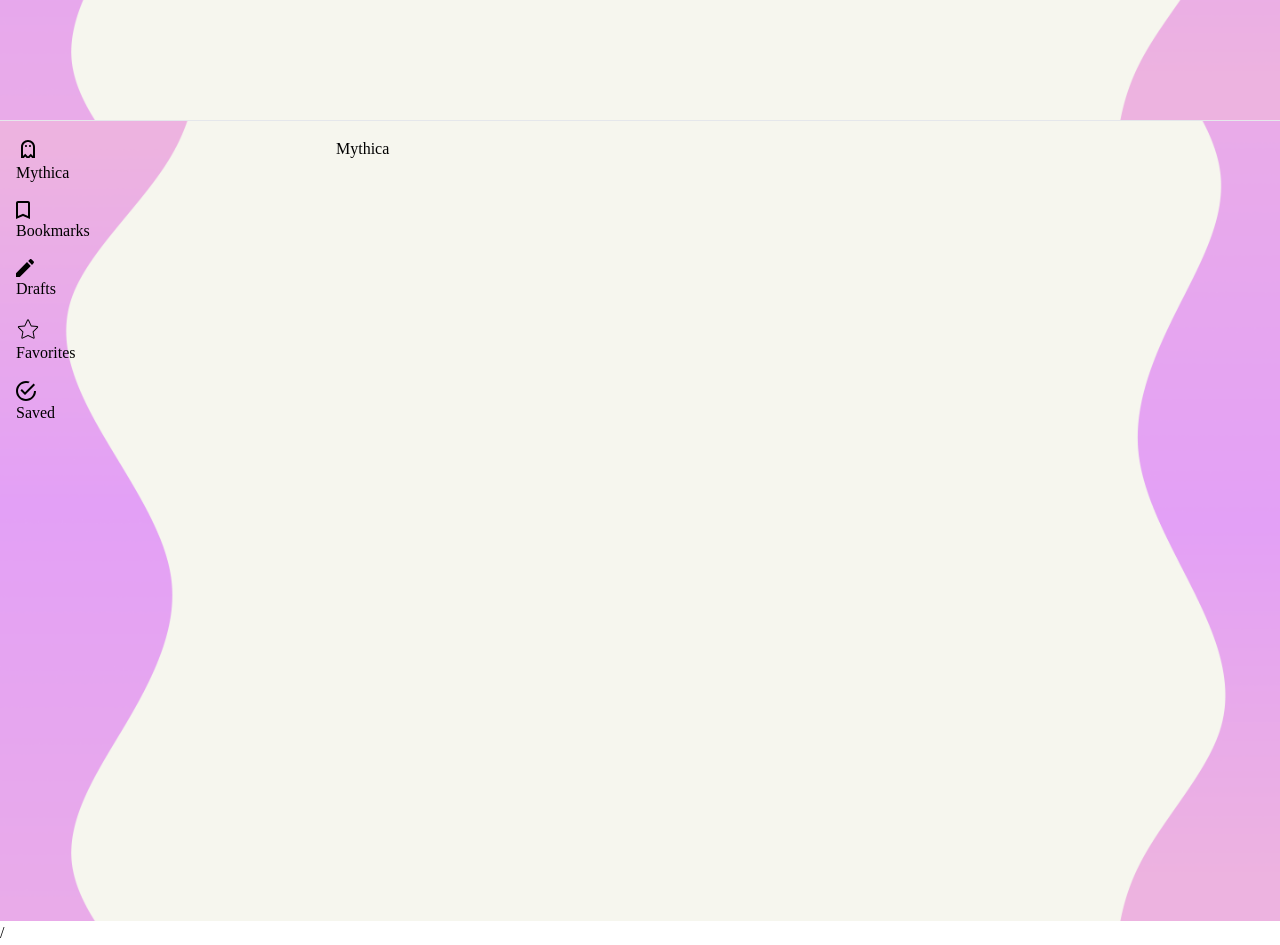
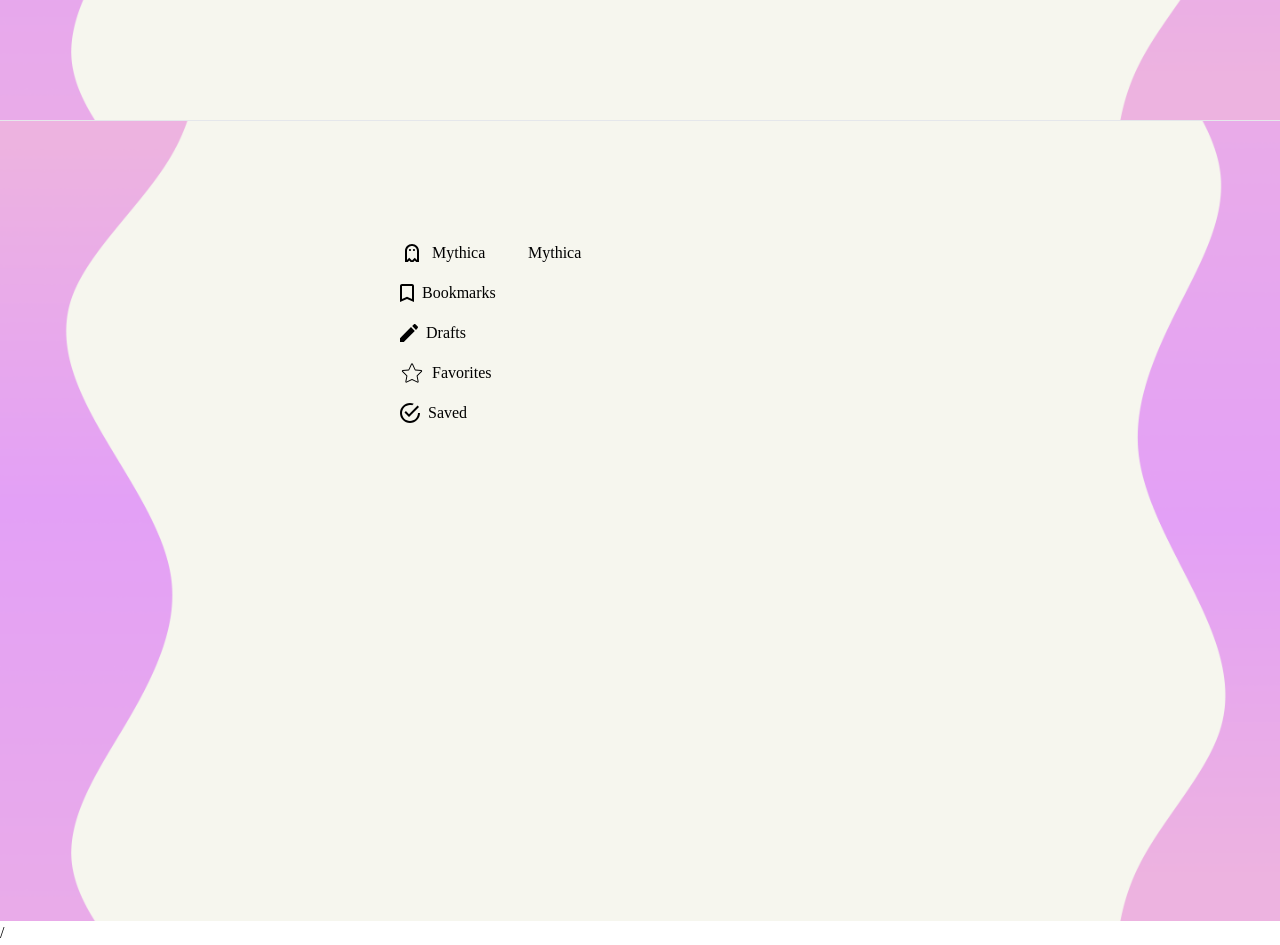
Before and after one commit to IsmatQasim/Mythica, a React (Create React App) app: page / in a window 1280 px wide. Shown: the part 680-1625 px from the top of the page. Built offline with nearby package versions, Linux system fonts and the light colour scheme.

Commit message:
Profile Page Changes

```diff
--- a/src/Components/Bookmarks.jsx
+++ b/src/Components/Bookmarks.jsx
@@ -1,11 +1,10 @@
 import React from 'react';
-import BookmarkIcon from '../Icons/BookmarkIcon';
+
 
 const Bookmarks = () => {
   return (
     <div>
     <div>
-    <BookmarkIcon />
     <h2>Bookmarks</h2>
     </div>
       <p>This is the Bookmarks section.</p>
--- a/src/Components/Drafts.jsx
+++ b/src/Components/Drafts.jsx
@@ -1,10 +1,11 @@
 import React from 'react'
+import "../Styles/Profile.css"
 
 const Drafts = () => {
   return (
     <>
-        <h2>Drafts</h2>
-        <p>This is the Drafts section.</p>
+        <h2 className='sub-heading'>Drafts</h2>
+        <p className='paragraph'>This is the Drafts section.</p>
     </>
   )
 }
--- a/src/Pages/Profile.jsx
+++ b/src/Pages/Profile.jsx
@@ -1,11 +1,11 @@
-import React from 'react'
-import "../Styles/Profile.css"
+
+import React, { useState } from 'react';
+import "../Styles/Profile.css";
 import Bookmarks from '../Components/Bookmarks';
 import Drafts from '../Components/Drafts';
 import Favorites from '../Components/Favorites';
 import Saved from '../Components/Saved';
 import Username from '../Components/Username';
-import { useState } from 'react';
 import BookmarkIcon from '../Icons/BookmarkIcon';
 import DraftsIcon from '../Icons/DraftsIcon';
 import FavoriteIcon from '../Icons/FavoriteIcon';
@@ -15,11 +15,9 @@ import UsernameIcon from '../Icons/UsernameIcon';
 const Profile = () => {
     const [activeComponent, setActiveComponent] = useState('username');
 
-
     const handleComponentChange = (component) => {
         setActiveComponent(component);
     };
-
 
     const renderComponent = () => {
         switch (activeComponent) {
@@ -35,29 +33,59 @@ const Profile = () => {
                 return <Username />;
         }
     };
+
     return (
-
         <>
             <hr />
-    <div className='myBackground'>
-    <div className="flex">
+
+            <div className="myBackground p-6">
+                <div className="flex  mx-auto max-w-lg m-20">
                     <div className="w-1/4 p-4">
                         <ul className="space-y-4">
-          <li className="cursor-pointer" onClick={() => handleComponentChange('username')}><UsernameIcon/>Mythica</li>
-          <li className="cursor-pointer" onClick={() => handleComponentChange('bookmarks')}><BookmarkIcon/>Bookmarks</li>
-          <li className="cursor-pointer" onClick={() => handleComponentChange('drafts')}><DraftsIcon/>Drafts</li>
-          <li className="cursor-pointer" onClick={() => handleComponentChange('favorites')}><FavoriteIcon/>Favorites</li>
-          <li className="cursor-pointer" onClick={() => handleComponentChange('saved')}><SavedIcon/>Saved</li>
+                            <li
+                                className="menu-item cursor-pointer flex items-center space-x-2 hover:text-black-500"
+                                onClick={() => handleComponentChange('username')}
+                            >
+                                <UsernameIcon />
+                                <span>Mythica</span>
+                            </li>
+                            <li
+                                className="menu-item cursor-pointer flex items-center space-x-2 hover:text-black-500"
+                                onClick={() => handleComponentChange('bookmarks')}
+                            >
+                                <BookmarkIcon />
+                                <span>Bookmarks</span>
+                            </li>
+                            <li
+                                className="menu-item cursor-pointer flex items-center space-x-2 hover:text-black-500"
+                                onClick={() => handleComponentChange('drafts')}
+                            >
+                                <DraftsIcon />
+                                <span>Drafts</span>
+                            </li>
+                            <li
+                                className="menu-item cursor-pointer flex items-center space-x-2 hover:text-black-500"
+                                onClick={() => handleComponentChange('favorites')}
+                            >
+                                <FavoriteIcon />
+                                <span>Favorites</span>
+                            </li>
+                            <li
+                                className="menu-item cursor-pointer flex items-center space-x-2 hover:text-black-500"
+                                onClick={() => handleComponentChange('saved')}
+                            >
+                                <SavedIcon />
+                                <span>Saved</span>
+                            </li>
                         </ul>
                     </div>
-
                     <div className="w-3/4 p-4">
                         {renderComponent()}
                     </div>
                 </div>
             </div>
         </>
-  )
+    );
 }
 
-export default Profile
+export default Profile;
--- a/src/Styles/Profile.css
+++ b/src/Styles/Profile.css
@@ -8,3 +8,18 @@
     height: 100vh;
     width: 100%;
   }
+  .heading {
+    font-family: "PPHatton";
+    font-weight: bold;
+    font-size: 45px;
+  }
+  .sub-heading {
+    font-family: "PPHatton";
+    font-weight: bold;
+    font-size: 35px;
+  }
+  .paragraph {
+    font-family: "PPHatton";
+    font-weight: Ultralight;
+    font-size: 30px;
+  }
```
Lines whose indentation alone changed are shown as unchanged.
